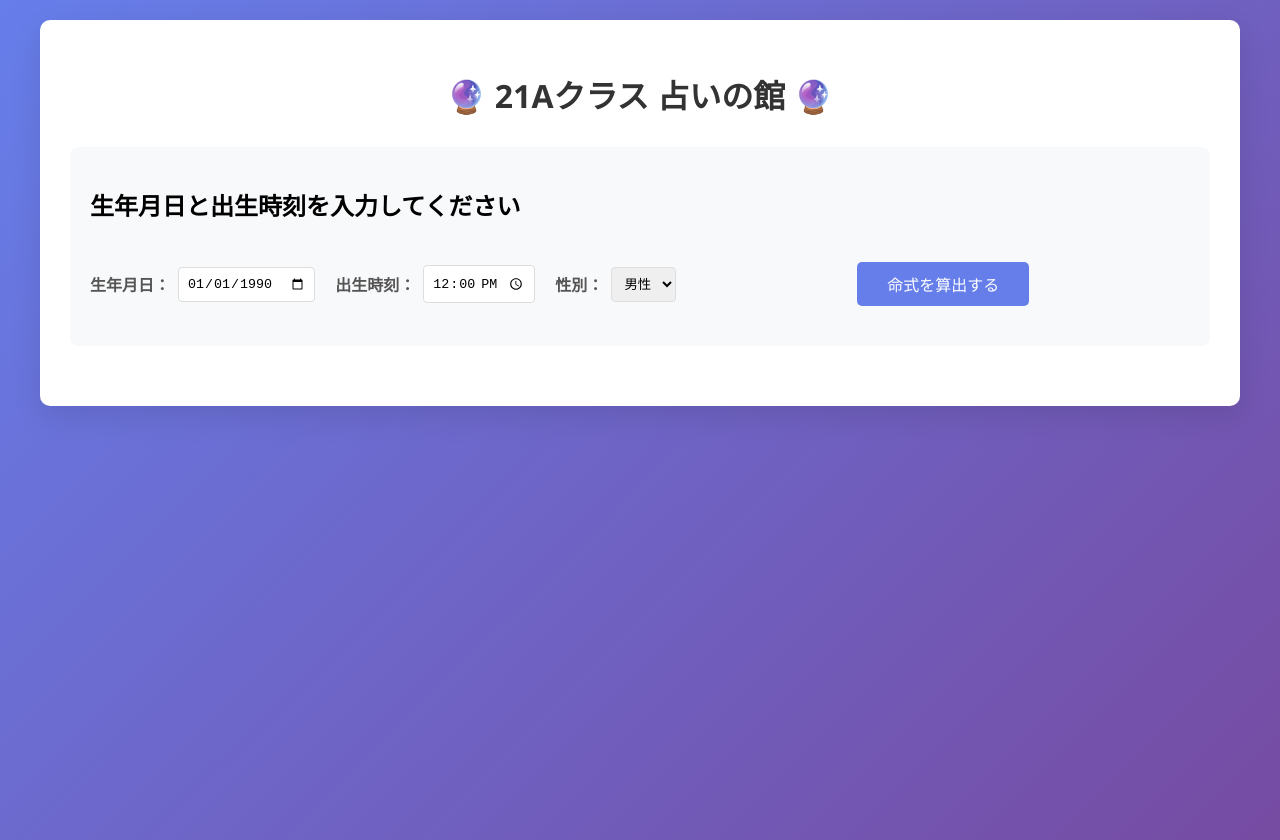
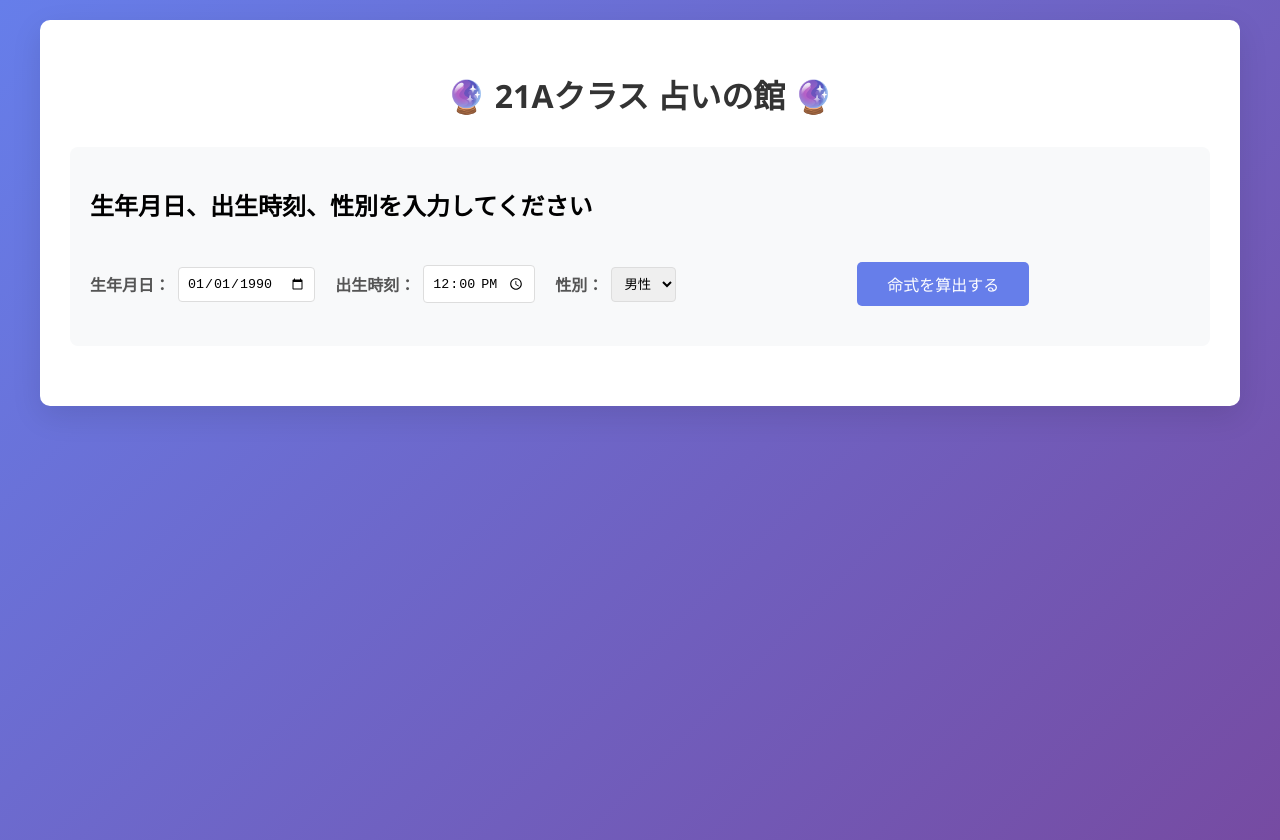
Before and after one commit to K-Suzumura/uranai, a plain HTML site: page index.html in a window 1280 px wide. Drawn offline with Linux system fonts and the light colour scheme.

Commit message:
Update index.html

```diff
--- a/index.html
+++ b/index.html
@@ -155,7 +155,7 @@
         <h1>🔮 21Aクラス 占いの館 🔮</h1>
 
         <div class="input-section">
-            <h2>生年月日と出生時刻を入力してください</h2>
+            <h2>生年月日、出生時刻、性別を入力してください</h2>
             <div class="input-row">
                 <div class="input-group">
                     <label>生年月日：</label>
```
